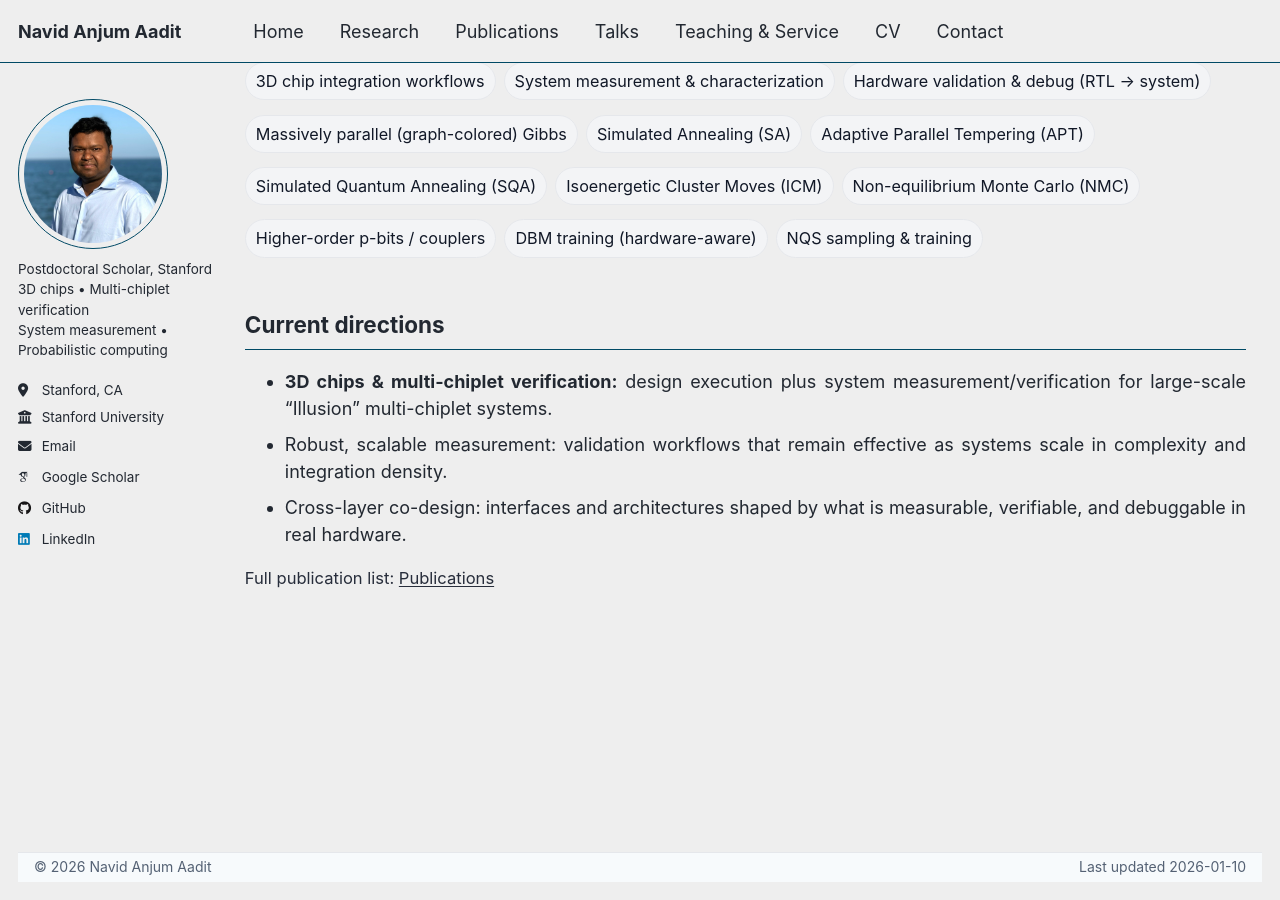
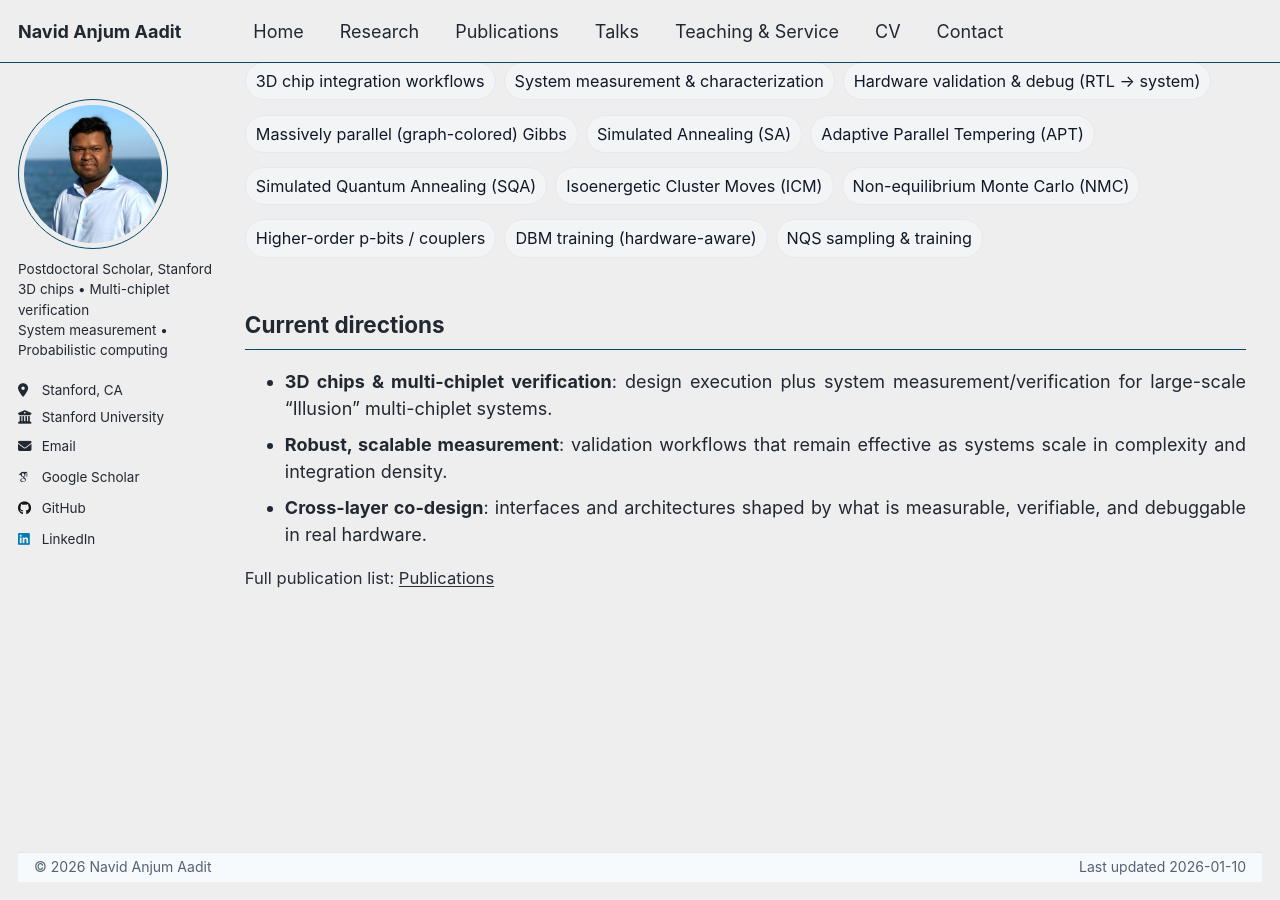
Before and after one commit to navidaadit/navidaadit.github.io, a Jekyll site: the page built from _pages/research.md, in a window 1280 px wide and 900 px high, scrolled down 2619 px. Built offline with Jekyll 4.4.1, drawn with Linux system fonts in a browser that asks for light colours; some web fonts are replaced; some of the changed text lies outside the part shown.

Commit message:
Enhance formatting and emphasis in research section

```diff
--- a/_pages/research.md
+++ b/_pages/research.md
@@ -44,8 +44,8 @@ author_profile: true
 </style>
 
 <div class="research-lead">
-My current work supports the <strong>Scale AI</strong> effort under the Microelectronics Commons program, focused on 3D chip design execution and system measurement &amp; verification for large-scale “Illusion” multi-chiplet designs.<br><br>
-Previously, I built CMOS/FPGA systems for probabilistic computing with <abbr title="probabilistic bit (binary stochastic neuron)">p-bits</abbr> (Ising/Boltzmann machines) and distributed architectures for fast sampling, learning, and quantum-inspired optimization.
+My current work supports the <strong>Scale AI</strong> effort under the <strong>Microelectronics Commons</strong> program, focused on <strong>3D chip design execution</strong> and <strong>system measurement &amp; verification</strong> for large-scale “Illusion” multi-chiplet designs.<br><br>
+Previously, I built <strong>CMOS/FPGA systems</strong> for <strong>probabilistic computing</strong> with <abbr title="probabilistic bit (binary stochastic neuron)">p-bits</abbr> (<strong>Ising/Boltzmann machines</strong>) and <strong>distributed architectures</strong> for fast <strong>sampling</strong>, <strong>learning</strong>, and <strong>quantum-inspired optimization</strong>.
 </div>
 
 ## Research areas
@@ -161,9 +161,9 @@ Previously, I built CMOS/FPGA systems for probabilistic computing with <abbr tit
 
 ## Current directions
 
-- <strong>3D chips & multi-chiplet verification:</strong> design execution plus system measurement/verification for large-scale “Illusion” multi-chiplet systems.
-- Robust, scalable measurement: validation workflows that remain effective as systems scale in complexity and integration density.
-- Cross-layer co-design: interfaces and architectures shaped by what is measurable, verifiable, and debuggable in real hardware.
+- <strong>3D chips & multi-chiplet verification</strong>: design execution plus system measurement/verification for large-scale “Illusion” multi-chiplet systems.
+- <strong>Robust, scalable measurement</strong>: validation workflows that remain effective as systems scale in complexity and integration density.
+- <strong>Cross-layer co-design</strong>: interfaces and architectures shaped by what is measurable, verifiable, and debuggable in real hardware.
 
 <div class="small-note">
 Full publication list: <a href="/publications/">Publications</a>
```
